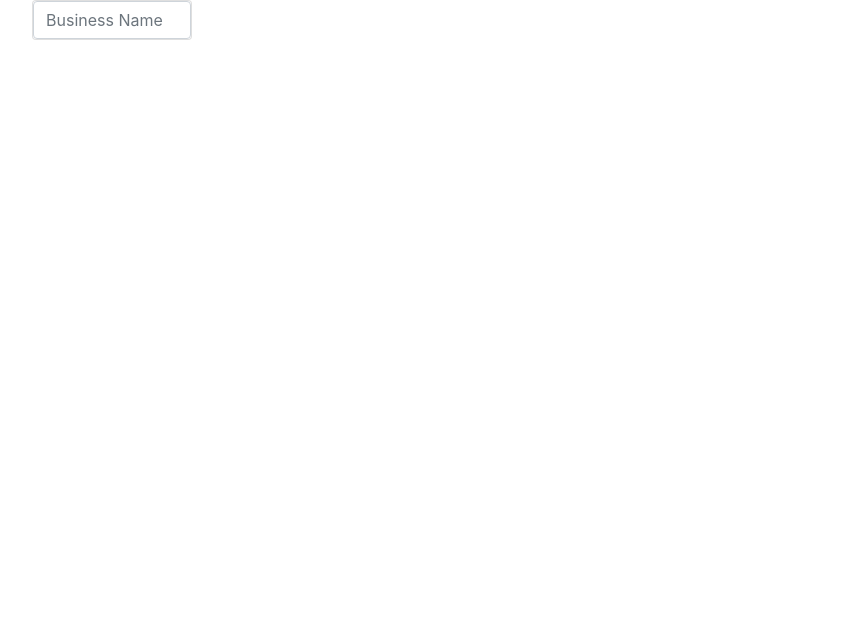
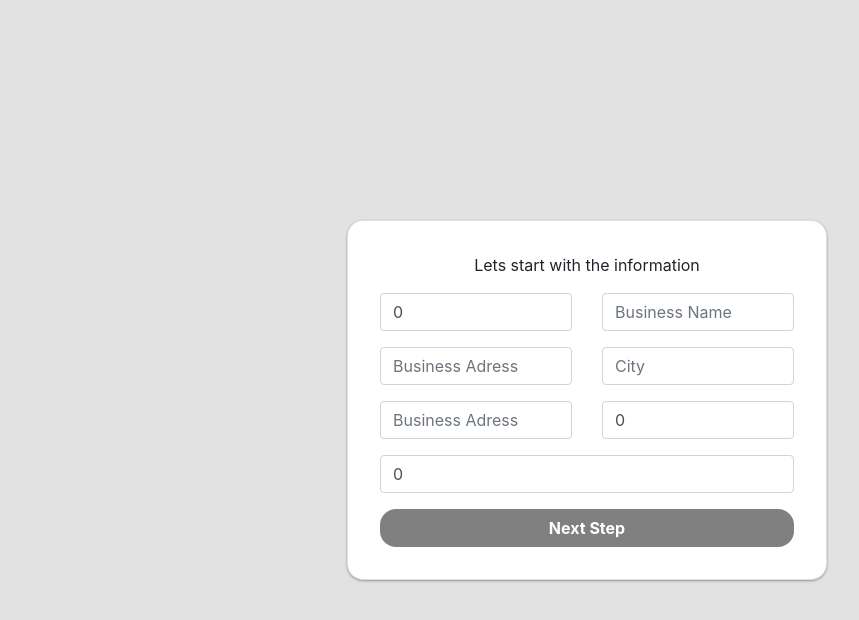
Before and after one commit to ricardovejarano/loan-simulation, a Vue app: page /business in a window 1280 px wide. Shown: the top 620 px of the page, without its empty margins (53-912 px from the left). Built offline with nearby package versions, Linux system fonts and the light colour scheme.

Commit message:
Basic structure for business

```diff
--- a/src/App.vue
+++ b/src/App.vue
@@ -1,5 +1,5 @@
 <template>
-  <div>
+  <div id="main-content">
     <router-view></router-view>
   </div>
 </template>
@@ -10,3 +10,20 @@ export default {
   components: {}
 };
 </script>
+<style>
+#main-content {
+  overflow-x: hidden;
+  overflow-y: hidden;
+  background-color: rgba(226, 226, 226, 1);
+  min-height: 100vh;
+}
+.card {
+  box-shadow: 0 1px 3px rgba(0, 0, 0, 0.12), 0 1px 2px rgba(0, 0, 0, 0.24);
+  border-radius: 1rem;
+  transition: all 0.3s cubic-bezier(0.25, 0.8, 0.25, 1);
+}
+
+.card:hover {
+  box-shadow: 0 14px 28px rgba(0, 0, 0, 0.25), 0 10px 10px rgba(0, 0, 0, 0.22);
+}
+</style>
--- a/src/views/Business.vue
+++ b/src/views/Business.vue
@@ -1,7 +1,37 @@
 <template>
   <div class="container">
     <div class="card">
-      <input v-model="businessName" class="form-control" placeholder="Business Name" />
+      <div class="row text-center">
+        <div class="col-12">
+          <span>Lets start with the information</span>
+        </div>
+      </div>
+      <div class="row">
+        <div class="col-6 mt-3">
+          <input v-model="taxId" class="form-control" placeholder="Tax Id" autocomplete="off"/>
+        </div>
+        <div class="col-6 mt-3">
+          <input v-model="businessName" class="form-control" placeholder="Business Name" autocomplete="off"/>
+        </div>
+        <div class="col-6 mt-3">
+          <input v-model="businessAddress" class="form-control" placeholder="Business Adress" autocomplete="off"/>
+        </div>
+        <div class="col-6 mt-3">
+          <input v-model="city" class="form-control" placeholder="City" autocomplete="off"/>
+        </div>
+        <div class="col-6 mt-3">
+          <input v-model="state" class="form-control" placeholder="Business Adress" autocomplete="off"/>
+        </div>
+        <div class="col-6 mt-3">
+          <input v-model="postalCode" class="form-control" placeholder="City" autocomplete="off"/>
+        </div>
+        <div class="col-12 mt-3">
+          <input v-model="requestedAmount" class="form-control" placeholder="City" autocomplete="off"/>
+        </div>
+        <div class="col-12 mt-3">
+          <button class="btn btn-block">Next Step</button>
+        </div>
+      </div>
     </div>
   </div>
 </template>
@@ -11,10 +41,10 @@ export default {
   data: function() {
     return {
       taxId: 0,
-      businessName: '',
-      businessAddress: '',
-      city: '',
-      state: '',
+      businessName: "",
+      businessAddress: "",
+      city: "",
+      state: "",
       postalCode: 0,
       requestedAmount: 0
     };
@@ -22,8 +52,26 @@ export default {
 };
 </script>
 <style>
-  .card {
-    width: 10rem;
+.card {
+  position: absolute;
+  border-radius: 1rem;
+  padding: 2rem;
+  left: 50%;
+  top: 50%;
+  transform: translate(-50%, -50%);
+  width: 30rem;
+}
 
-  }
+.btn {
+  border-radius: 1rem;
+  background-color: grey;
+  color: white;
+  font-weight: bold;
+}
+
+.btn:hover {
+  background-color: black;
+  color: white;
+  font-weight: bold;
+}
 </style>
--- a/src/views/Home.vue
+++ b/src/views/Home.vue
@@ -1,5 +1,4 @@
 <template>
-  <div id="main-content">
   <div class="container">
     <div class="row align-middle align-items-center card-login">
       <div class="col-6 mx-auto">
@@ -18,7 +17,6 @@
       </div>
     </div>
   </div>
-  </div>
 </template>
 
 <script>
@@ -26,10 +24,10 @@ export default {
   name: "Home",
   methods: {
     goToBusiness() {
-            this.$router.push({ path: '/business' });
+      this.$router.push({ path: "/business" });
     }
   }
-}
+};
 </script>
 
 <style>
@@ -38,7 +36,7 @@ export default {
   overflow-y: hidden;
   background-color: rgba(226, 226, 226, 1);
 }
-#main-content .card-login {
+.card-login {
   height: 100vh;
 }
 
```
Lines whose indentation alone changed are shown as unchanged.
